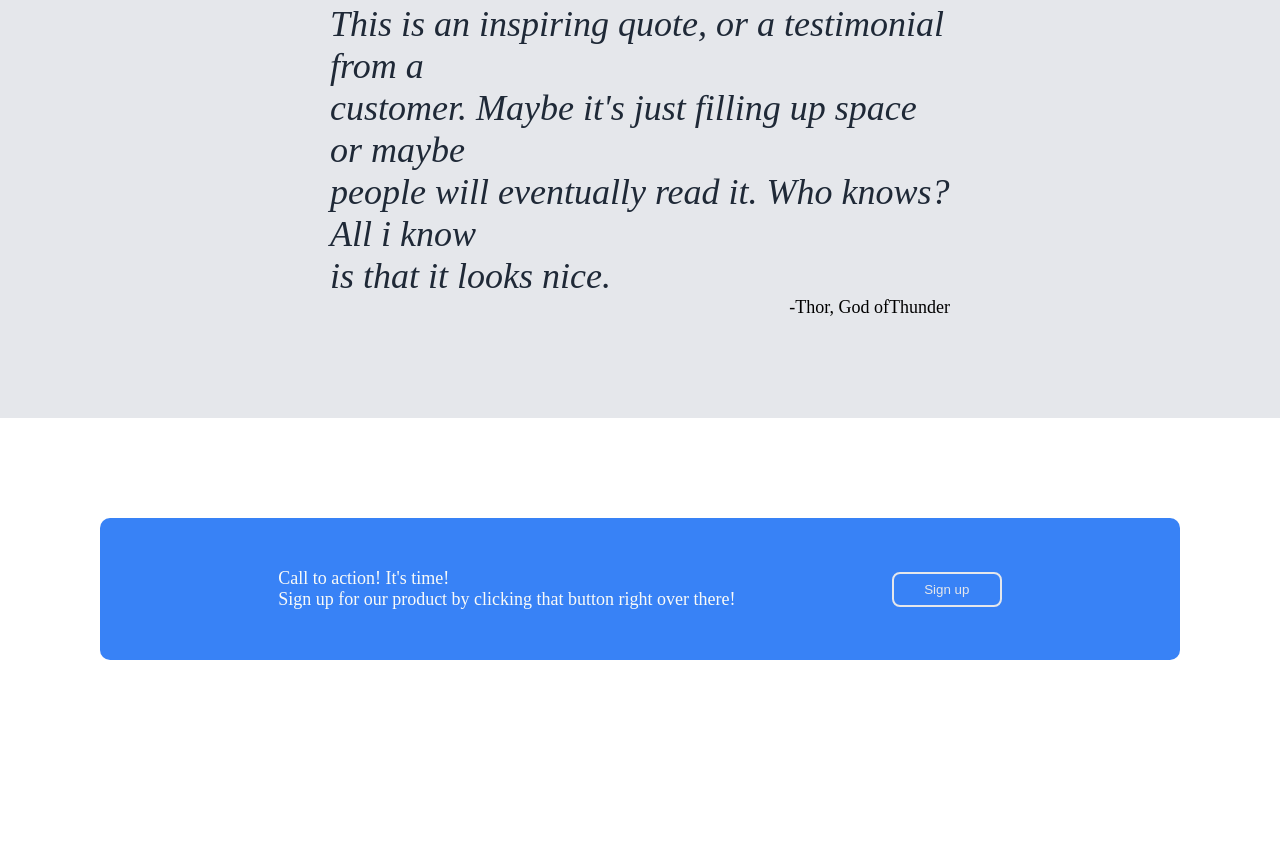
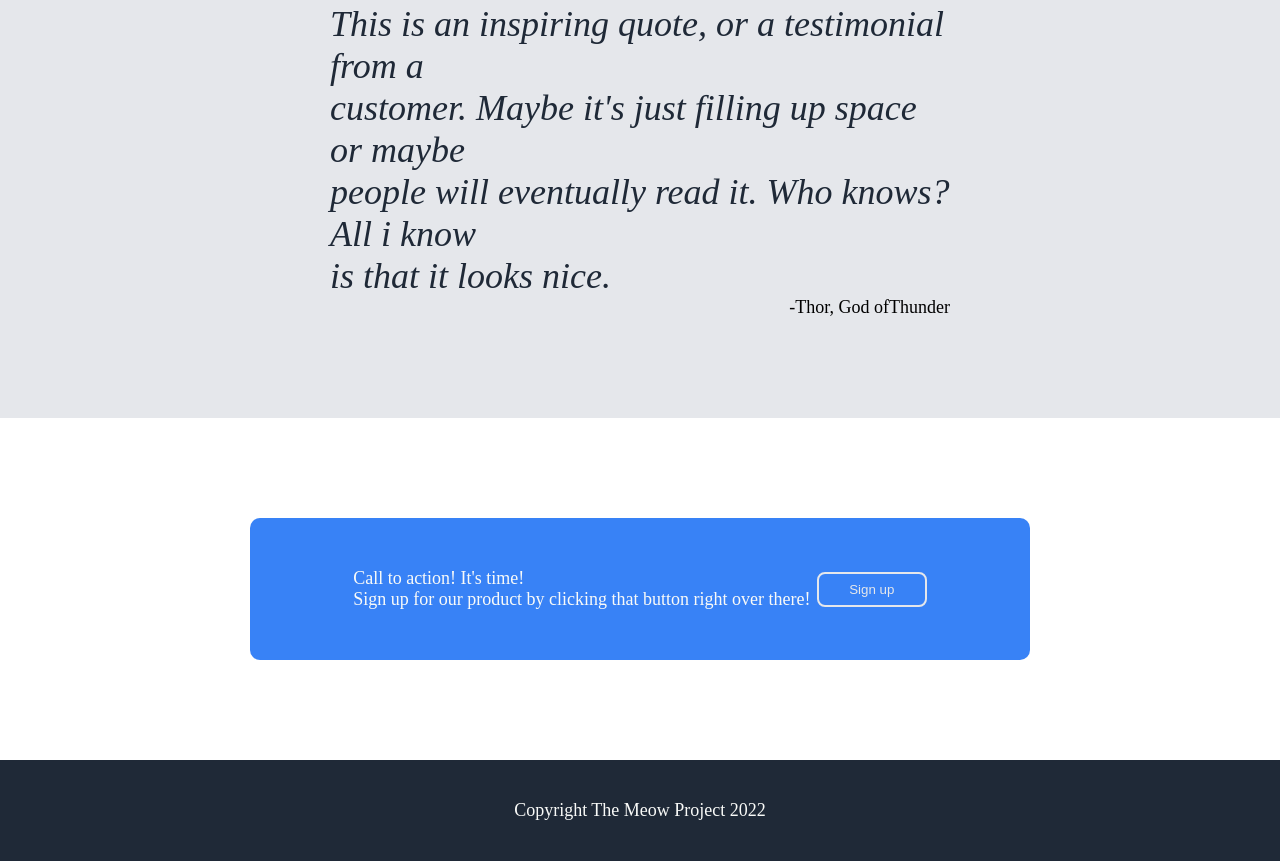
Before and after one commit to nekopolyz/Landing_Page, a plain HTML site: page index.html in a window 1280 px wide. Shown: the part 1039-1900 px from the top of the page. Before the commit the page ends 1799 px from the top, so only its background shows below. Drawn offline with Linux system fonts and the light colour scheme.

Commit message:
footer done

```diff
--- a/index.html
+++ b/index.html
@@ -94,8 +94,10 @@
 
     </div>
 
-
-
 </body>
 
+<div class="footer">
+    Copyright The Meow Project 2022
+</div>
+
 </html>
--- a/styles.css
+++ b/styles.css
@@ -153,7 +153,7 @@ h2{
 /* Sign-up */
 
 .sign-up{
-    padding: 100px 100px;
+    padding: 100px 250px;
 }
 
 .modal {
@@ -163,7 +163,6 @@ h2{
     background-color: #3882F6;
     padding: 50px 100px;
     border-radius: 10px;
-
 
 }
 
@@ -180,3 +179,13 @@ h2{
     border-color: #E5E7Eb;
     border: 2px solid;
 }
+
+.footer{
+    display: flex;
+    justify-content: center;
+    padding: 40px 0px;
+    background-color: #1f2937;
+    color: #f9faf8;
+    font-size: 18px;
+    align-items: center;
+}
```
